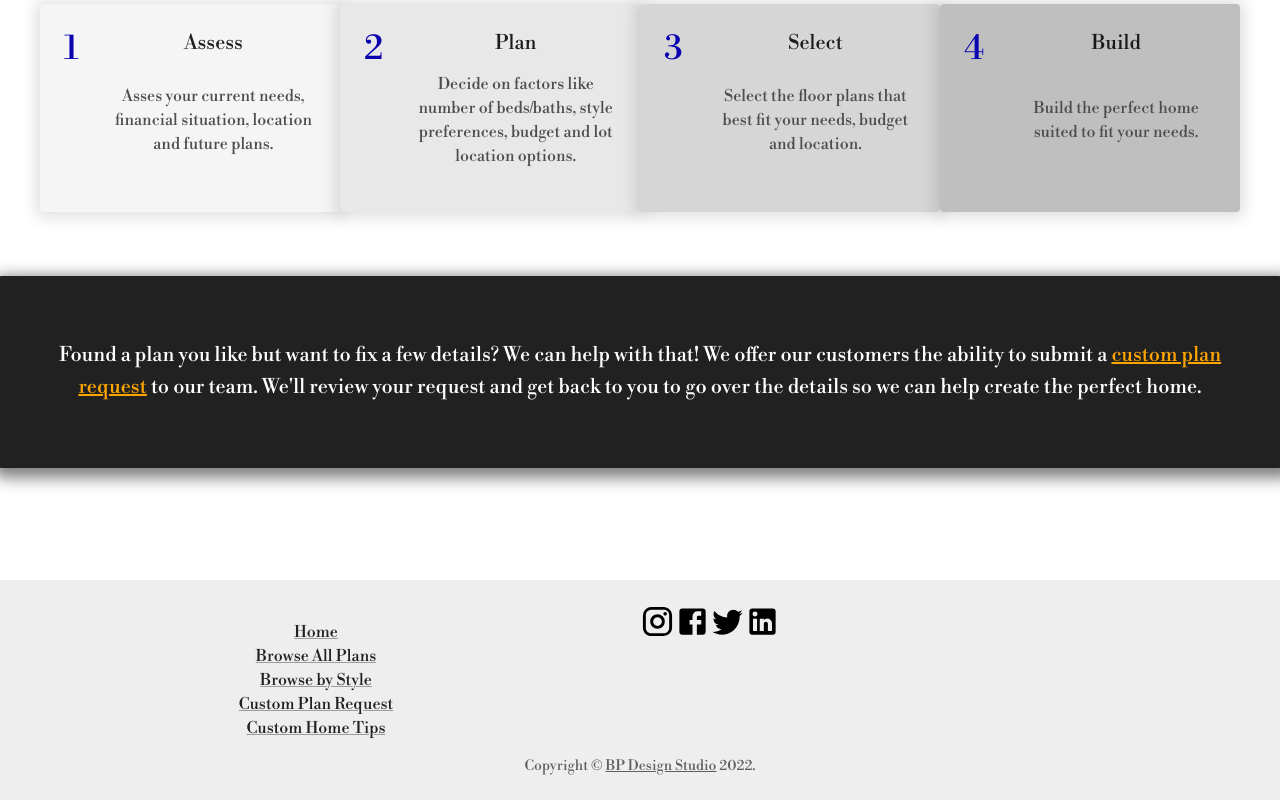
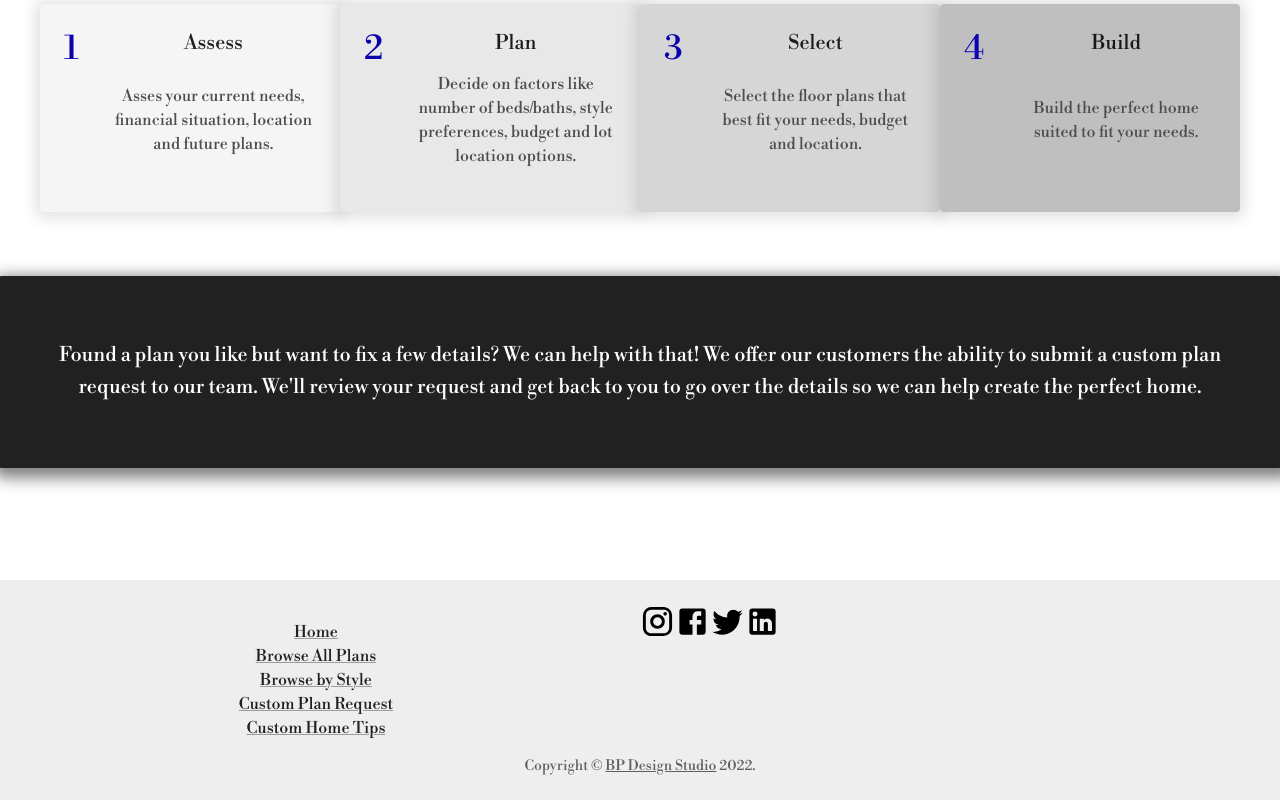
Before and after one commit to melxincognito/bp-design-next, a Next.js app in the folder client/: page / in a window 1280 px wide. Shown: the part 1663-2463 px from the top of the page. Built offline with nearby package versions, Linux system fonts and the light colour scheme.

Commit message:
removed clickable link in CustomPlanRequest tile

```diff
--- a/client/pages/index.js
+++ b/client/pages/index.js
@@ -15,7 +15,7 @@ import Link from "next/link";
 // TODO: ACCESSIBILITY: PAGE: change divs to have the right HTML semantics for each content
 
 // TODO: ACCESSIBILITY: FeaturedBlueprintCard: research what you need to do to make sure the content is accessible and change alt text to be descriptive instead of the plan number
-// TODO: ACCESSIBILITY: CustomPlanRequest Tile: Take off the link and reword it to redirect them to the custom plan. I dont think putting clickable links are accessible. Research.
+// TODO: ACCESSIBILITY: CustomPlanRequest Tile: Reword it to include the fact they can accept entire custom home requests + add directions on how to get to the page to submit their request
 
 function FeaturedBlueprintCard({ Delay, image, planNumber, planStyle }) {
   return (
@@ -261,15 +261,10 @@ export default function Home() {
           <Box sx={textContentContainerStyles}>
             <Typography variant="h6">
               Found a plan you like but want to fix a few details? We can help
-              with that! We offer our customers the ability to submit a
-              <Link href="/customplanrequest" passHref>
-                <a style={{ color: "orange" }}>
-                  {" "}
-                  <u>custom plan request</u>{" "}
-                </a>
-              </Link>
-              to our team. We'll review your request and get back to you to go
-              over the details so we can help create the perfect home.
+              with that! We offer our customers the ability to submit a custom
+              plan request to our team. We'll review your request and get back
+              to you to go over the details so we can help create the perfect
+              home.
             </Typography>
           </Box>{" "}
         </motion.div>
```
